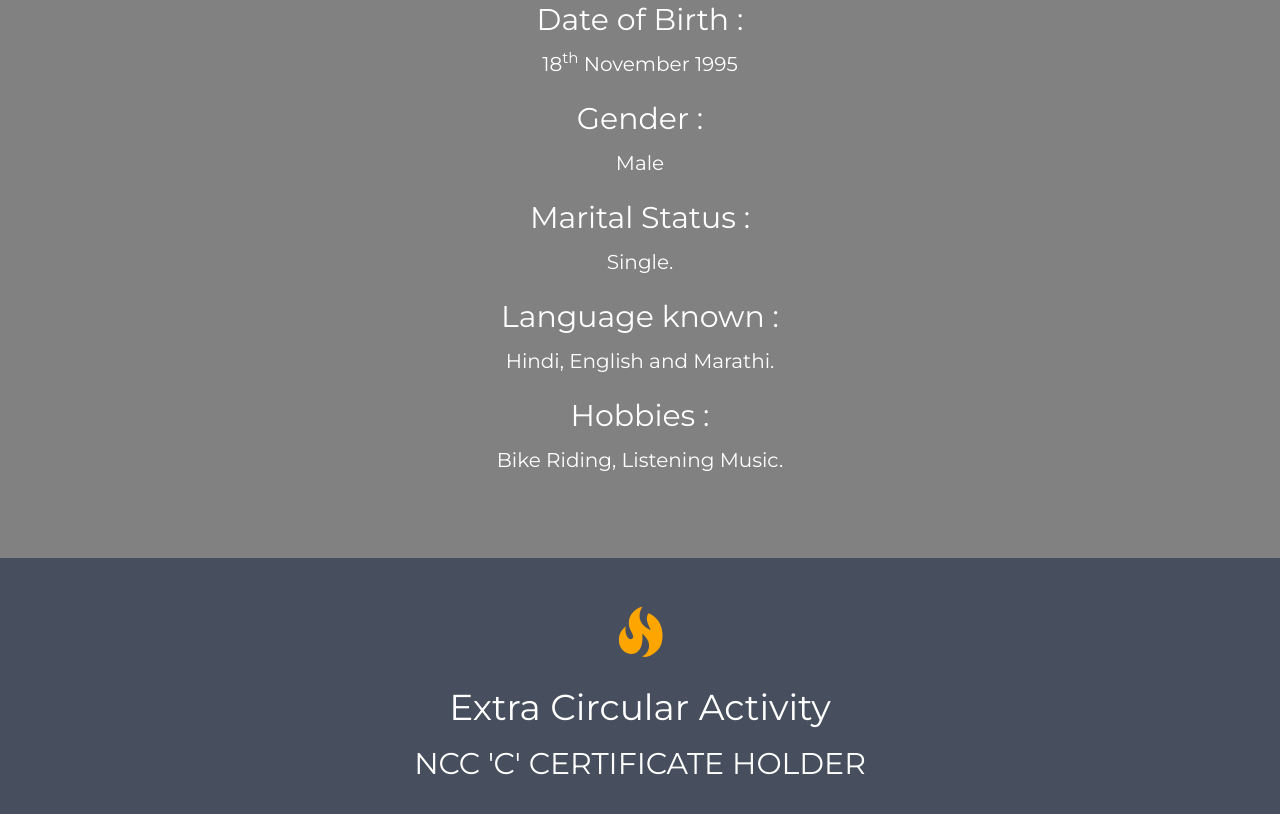
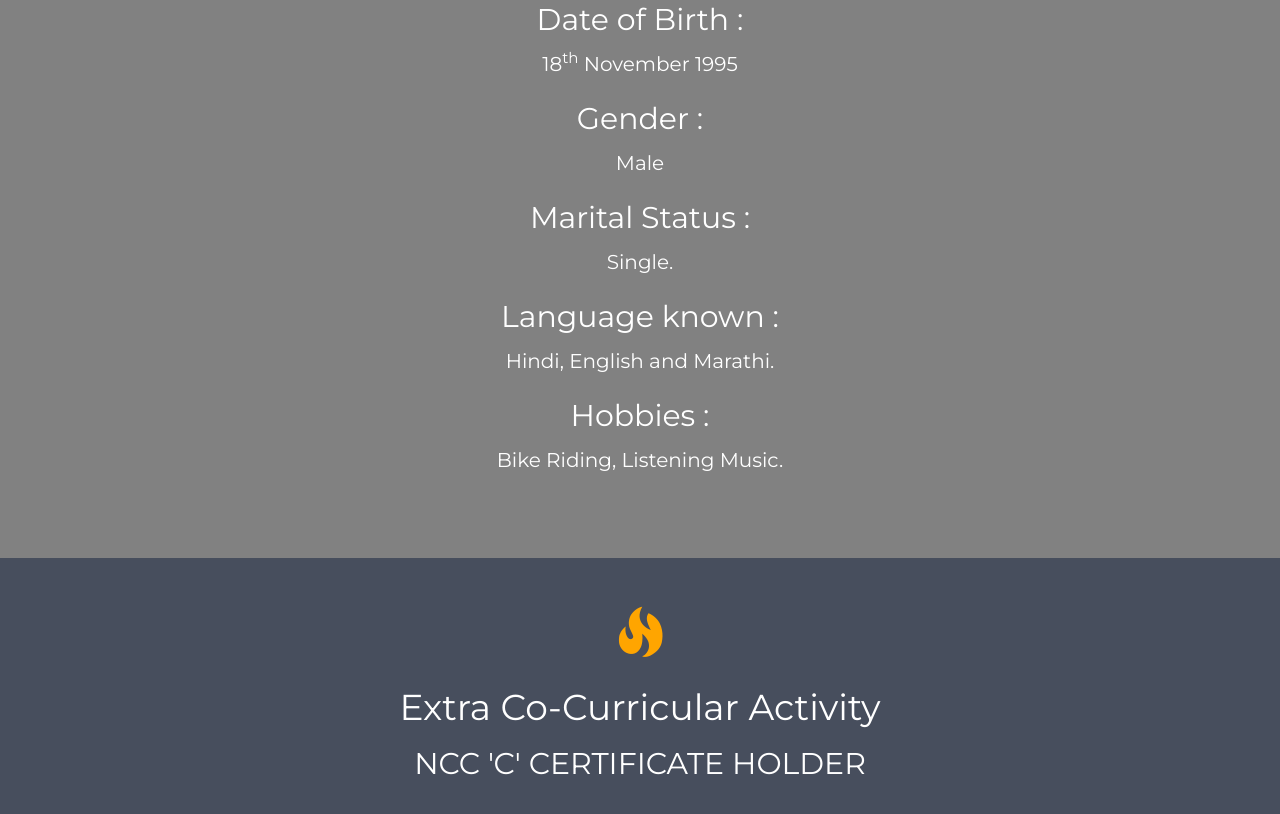
Before and after one commit to techfoxIT/techfoxIT.github.io, a plain HTML site: page index.html in a window 1280 px wide. Shown: the part 3436-4250 px from the top of the page. Drawn offline with nearby package versions, Linux system fonts and the light colour scheme.

Commit message:
correct spelling

```diff
--- a/index.html
+++ b/index.html
@@ -254,7 +254,7 @@
 <div id="section52" class="container-fluid text-center">
 
   <span class="glyphicon glyphicon-fire blue" ></span>
-  <h1>Extra Circular Activity</h1>
+  <h1>Extra Co-Curricular Activity</h1>
   <h2> NCC 'C' CERTIFICATE HOLDER</h2>
 </div>
 </body>
```
